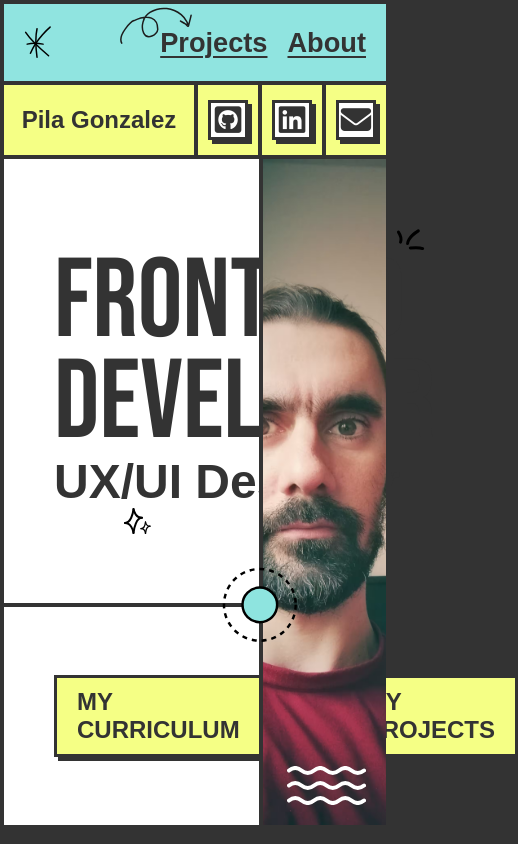
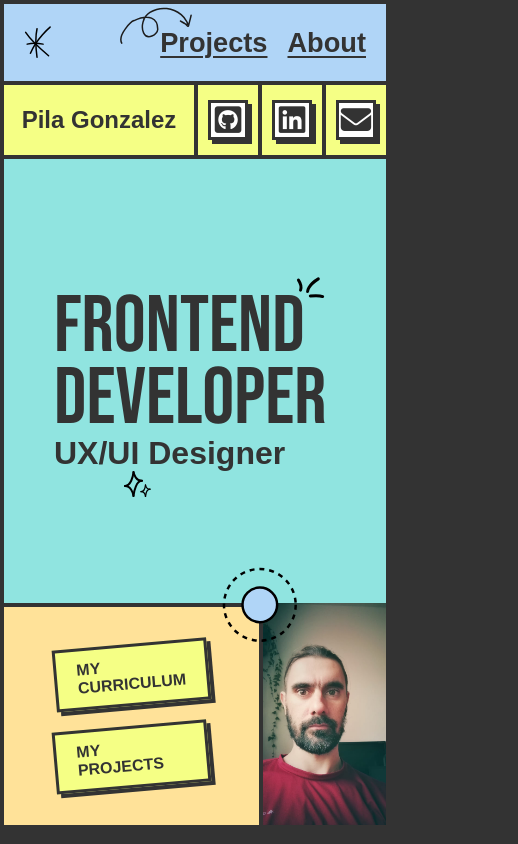
Before and after one commit to Pilag6/pila.dev, a React (Vite) app: page / in a window 390 px wide. Shown: the whole page, 518 px wide, since content can reach past the window. Built offline with nearby package versions, Linux system fonts and the light colour scheme; a web font is replaced by a local one.

Commit message:
Update SVG fill colors and background colors in CSS files

```diff
--- a/src/components/Header/NavBottom.css
+++ b/src/components/Header/NavBottom.css
@@ -4,7 +4,7 @@
     display: flex;
     justify-content: space-between;
     align-items: center;
-    background: #fff;
+    background: var(--nb-orange);
 
     height: var(--sm-block);
     border-left: var(--border-main);
--- a/src/components/Header/NavTop.css
+++ b/src/components/Header/NavTop.css
@@ -6,7 +6,7 @@
     align-items: center;
 
     height: var(--sm-block);
-    background: var(--nb-green);
+    background: var(--nb-blue);
     padding: var(--gral-padding);
     border: var(--border-main);
 }
--- a/src/components/Hero/Hero.css
+++ b/src/components/Hero/Hero.css
@@ -18,3 +18,15 @@
         height: calc(100vh - (85px * 5));
     }
 }
+
+@media only screen and (max-width: 992px) {
+    .hero {
+        height: calc(100vh - (85px * 3));
+    }
+}
+
+@media only screen and (max-width: 480px) {
+    .hero {
+        height: calc(100vh - (85px * 2));
+    }
+}
--- a/src/components/Hero/HeroBtns.css
+++ b/src/components/Hero/HeroBtns.css
@@ -10,6 +10,7 @@
     gap: 40px;
 
     position: relative;
+    background: var(--nb-orange) ;
 }
 
 .hero-btn a {
@@ -22,6 +23,7 @@
     box-shadow: var(--shadow-square);
 
     transition: all 0.3s ease-in;
+    rotate: -5deg;
 }
 
 /*
@@ -60,3 +62,35 @@ so, the hover effect in the arrow can work
     cursor: crosshair;
     animation: discover 2s cubic-bezier(.76,-0.65,.03,1.78);
 }
+
+@media only screen and (max-width: 992px) {
+    .hero-btn {
+        grid-column: 1 / 4;
+        justify-content: center;
+    }
+
+    .hero-circle {
+        display: none;
+    }
+}
+
+@media only screen and (max-width:  640px) {
+    .hero-btn {
+        flex-direction: column;
+        grid-column: 1 / 3;
+        gap: 20px;
+        align-items: flex-start;
+    }
+
+    .hero-arrow-1 {
+        display: none;
+    }
+
+    .hero-btn a {
+        font-size: 1rem;
+    }
+
+    .hero-circle {
+        display: block;
+    }
+}
--- a/src/components/Hero/HeroImg.css
+++ b/src/components/Hero/HeroImg.css
@@ -1,4 +1,3 @@
-
 /* hero image section */
 
 .hero-img {
@@ -22,3 +21,21 @@
     cursor: crosshair;
     animation: discover 2s ease-in-out;
 }
+
+@media only screen and (max-width: 992px) {
+    .hero-img {
+        grid-column: 3 / 4;
+        grid-row: 1 / 3;
+    }
+}
+
+@media only screen and (max-width:  640px) {
+    .hero-img {
+        grid-column: 3 / 4;
+        grid-row: 3 / 4;
+    }
+
+    .img-waves {
+        display: none;
+    }
+}
--- a/src/components/Hero/HeroText.css
+++ b/src/components/Hero/HeroText.css
@@ -8,6 +8,8 @@
 
     padding: var(--gral-padding);
     position: relative;
+
+    background: var(--nb-green); ;
 }
 
 .hero-frontend,
@@ -75,3 +77,42 @@
         transform: translate(0, 0);
     }
 }
+
+@media only screen and (max-width: 992px) {
+    .hero-main-draw {
+        display: none;
+    }
+}
+
+@media only screen and (max-width: 768px) {
+    .hero-frontend h1 {
+        font-size: 5rem;
+    }
+
+    .h1-decoration {
+        top: -15px;
+        left: 240px;
+    }
+
+    .hero-designer p {
+        font-size: 2rem;
+    }
+}
+
+@media only screen and (max-width: 640px) {
+    .hero-text {
+        grid-column: 1/4;
+    }
+
+    .hero-main-draw {
+        display: block;
+        right: 0px;
+        width: 100px;
+    }
+}
+
+@media only screen and (max-width: 480px) {
+    .hero-main-draw {
+        display: none;
+    }
+}
```
Also changed, not shown: src/assets/draw-hero-1.svg, src/assets/draw-hero-circle.svg.
